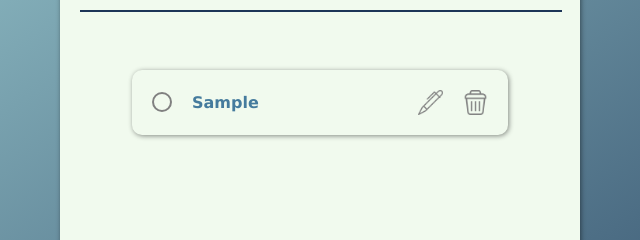
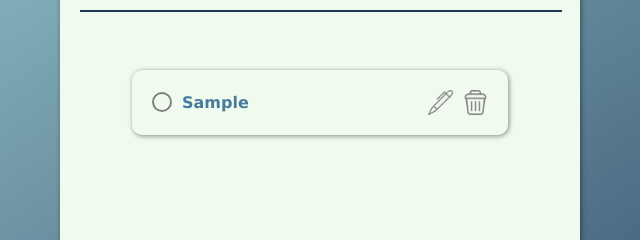
Before and after one commit to LandonLinn/TodoApp, a plain HTML site: page index.html in a window 1280 px wide. Both pictures are taken after typing "Sample" into the empty fields and a click on the button "ADD". Shown: the part 246-486 px from the top of the page, 320-960 px from the left. Drawn offline with Linux system fonts and the light colour scheme.

Commit message:
Fixed sizing issues with long tasks

```diff
--- a/styles.css
+++ b/styles.css
@@ -100,23 +100,26 @@ hr {
 .todo-card {
     display: flex;
     justify-content: space-between;
+    align-items: center;
     gap: 20px;
     width: 70%;
     box-shadow: 1px 1px 5px rgba(0, 0, 0, 0.452);
     border-radius: 10px;
     padding: 20px;
-    color: #457b9d
+    color: #457b9d;
 }
 
 .complete-section {
     display: flex;
     align-items: center;
-    gap: 20px;
+    width: 70%;
+    gap: 10px;
+    overflow: hidden;
 }
 
 #complete-button {
-    height: 20px;
-    width: 20px;
+    min-height: 20px;
+    min-width: 20px;
     background: none;
     border: 2px solid hsl(0, 0%, 50%);
     border-radius: 50%;
@@ -151,14 +154,21 @@ hr {
 }
 
 #task-title {
-    opacity: 1;
+    word-wrap: break-word;
+    overflow-wrap: break-word;
+    white-space: normal;
+    max-width: 100%;
+    flex-grow: 1;
+    margin: 0;
 }
 
 .edit-section {
     display: flex;
     align-items: center;
-    justify-content: center;
-    gap: 20px;
+    justify-content: flex-end;
+    gap: 10px;
+    width: 30%;
+    min-width: 60px;
 }
 
 /* General button styles */
@@ -214,13 +224,16 @@ hr {
 
     .todo-card {
         flex-direction: column;
-        width: 80%;
+        align-items: flex-start;
+    }
+
+    .complete-section {
+        width: 100%;
     }
 
     .edit-section {
+        width: 100%;
         justify-content: space-between;
     }
 
-
-
 }
```
